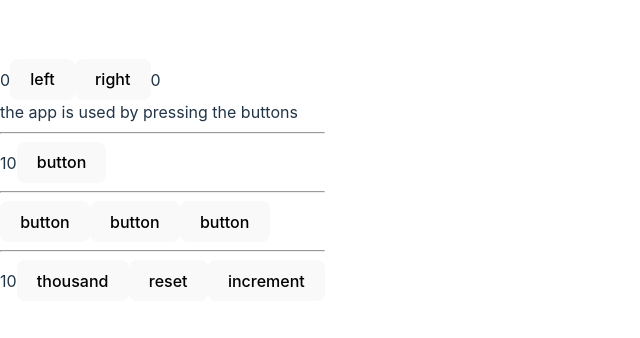
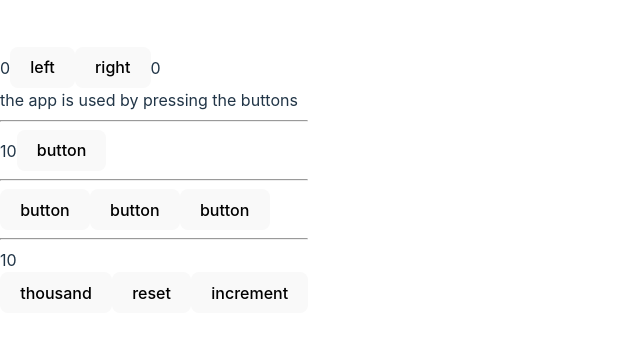
Before and after one commit to Madhusmitamis/03-left-right, a React (Vite) app: page / in a window 1280 px wide. Shown: the part 220-558 px from the top of the page, without its empty margins (0-640 px from the left). Built offline with nearby package versions, Linux system fonts and the light colour scheme; the HTML template or start-up script is replaced by a standard one.

Commit message:
Do Not Define Components Within Components part done.

```diff
--- a/src/App.jsx
+++ b/src/App.jsx
@@ -14,6 +14,8 @@ const History = (props) => {
     </div>
   )
 }
+const Display = props => <div>{props.value}</div>
+
 const Button = (props) => (
   <button onClick={props.handleClick}>
     {props.text}
@@ -69,7 +71,7 @@ const App = () => {
       <button onClick={hello('function')}>button</button>
       <hr></hr>
 
-      {value}
+      <Display value={value} />
       <Button handleClick={() => setToValue(1000)} text="thousand" />
       <Button handleClick={() => setToValue(0)} text="reset" />
       <Button handleClick={() => setToValue(value + 1)} text="increment" />
```
